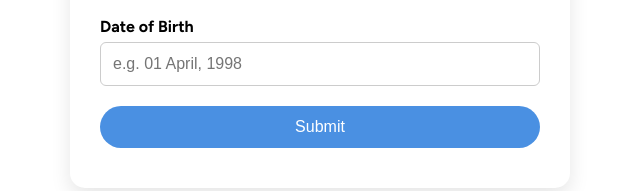
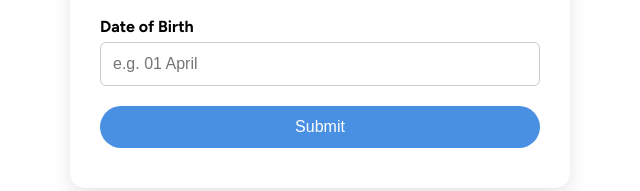
Before and after one commit to Anibe007/livelystones, a plain HTML site: page index.html in a window 1280 px wide. Shown: the part 909-1100 px from the top of the page, 0-640 px from the left. Drawn offline with Linux system fonts and the light colour scheme; a web font is replaced by a local one.

Commit message:
Update index.html

```diff
--- a/index.html
+++ b/index.html
@@ -139,7 +139,7 @@
 <div class="container">
   <div class="left">
     <div class="content">
-      <h1><span class="predict">The</span>Lively <span class="predict">Stones</span></h1>
+      <h1><span class="predict">The </span>Lively <span class="predict">Stones</span></h1>
       <h4>Tell Us More About Yourself</h4>
       <p>Please give us the following details.</p>
 
@@ -190,7 +190,7 @@
 
         <div class="form-group">
           <label for="dob">Date of Birth</label>
-          <input type="text" id="dob" placeholder="e.g. 01 April, 1998" required />
+          <input type="text" id="dob" placeholder="e.g. 01 April" required />
         </div>
 
         <button type="submit" class="submit">Submit</button>
```
